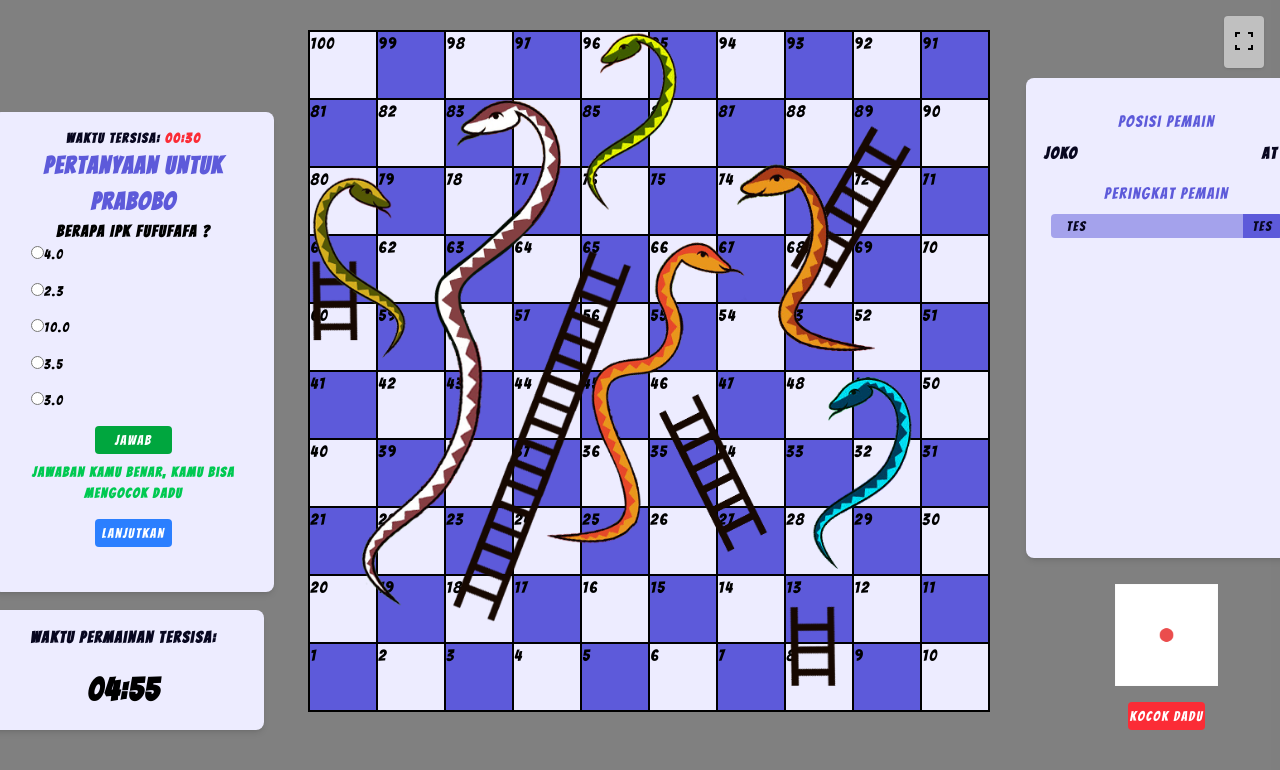
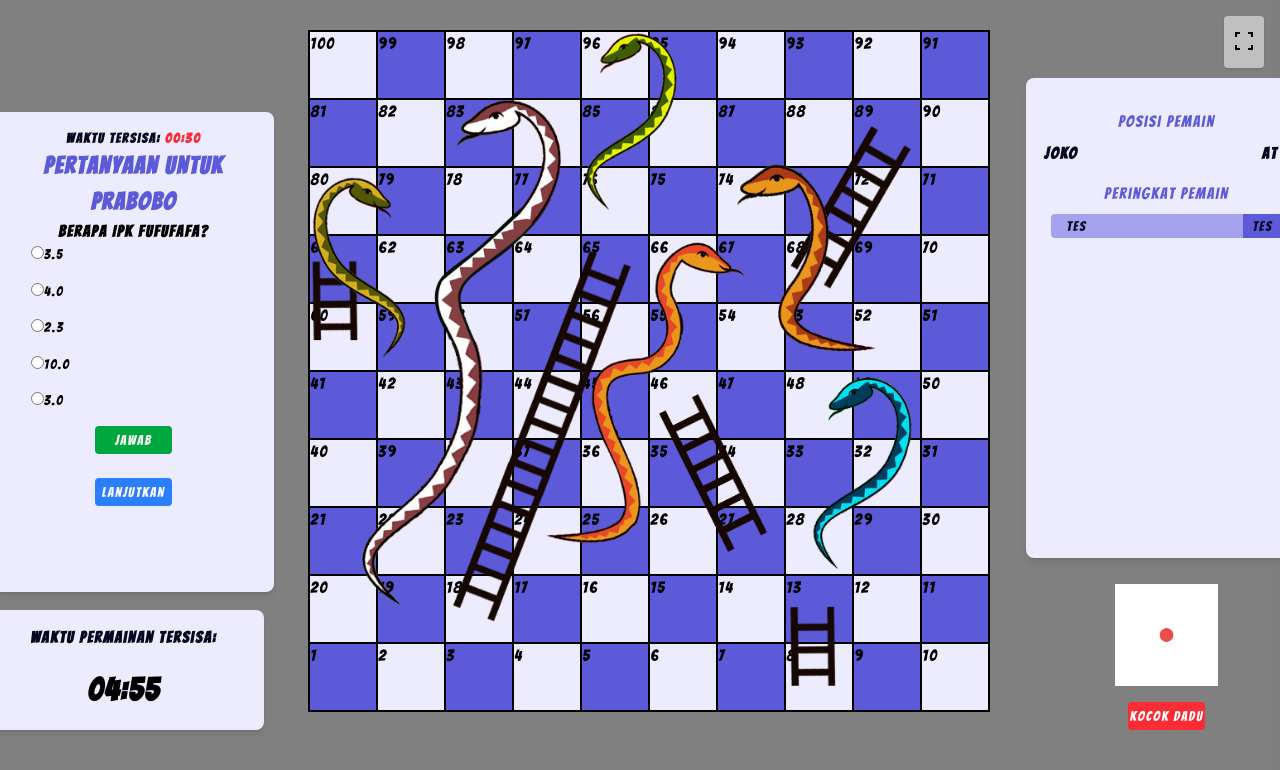
Before and after one commit to hamasfaa/nusajar-snake-ladder, a Vue app: page / in a window 1280 px wide. Shown: the top 770 px of the page. Built offline with nearby package versions, Linux system fonts and the light colour scheme.

Commit message:
Implement question management with QuestionStore; integrate questions into components and update Board and Dice functionality

```diff
--- a/src/App.vue
+++ b/src/App.vue
@@ -1,5 +1,13 @@
 <script setup>
 import { RouterLink, RouterView } from "vue-router";
+import { onMounted } from "vue";
+import { useQuestionStore } from "@/stores/questionStore";
+
+const QUESTION_STORE = useQuestionStore();
+
+onMounted(() => {
+  QUESTION_STORE.loadQuestions();
+});
 </script>
 
 <template>
--- a/src/components/Board.vue
+++ b/src/components/Board.vue
@@ -1,8 +1,8 @@
 <template>
   <div class="block">
     <img :src="SnakeLadder" alt="" class="absolute h-[87vh]" />
-    <table v-if="boardStore.board.length" class="mt-[1vh] ml-[1.5vh]">
-      <tr v-for="(row, rowIndex) in boardStore.board" :key="rowIndex">
+    <table v-if="BOARD_STORE.board.length" class="mt-[1vh] ml-[1.5vh]">
+      <tr v-for="(row, rowIndex) in BOARD_STORE.board" :key="rowIndex">
         <td
           v-for="(cell, cellIndex) in row"
           :key="cellIndex"
@@ -24,14 +24,14 @@ import SnakeLadder from "@/assets/snake-ladder.png";
 
 export default {
   setup() {
-    const boardStore = useBoardStore();
+    const BOARD_STORE = useBoardStore();
 
     onMounted(() => {
-      boardStore.initBoard();
+      BOARD_STORE.initBoard();
     });
 
     return {
-      boardStore,
+      BOARD_STORE,
     };
   },
   data() {
--- a/src/components/Dice.vue
+++ b/src/components/Dice.vue
@@ -3,7 +3,9 @@
     <img :src="diceImage" alt="dice" class="w-[8vw] mb-[1vh]" />
     <button
       class="w-[6vw] h-[3.5vh] text-[1.7vh] text-white bg-red-500 rounded mt-[1vh] hover:bg-red-600 transition-colors duration-200"
-      @click="rollDice"
+      @click="handleRollDice"
+      :disabled="!correctAnswer || diceRolled"
+      :class="{ 'cursor-not-allowed': !correctAnswer || diceRolled }"
     >
       Kocok Dadu
     </button>
@@ -11,6 +13,8 @@
 </template>
 
 <script>
+import { useQuestionStore } from "@/stores/questionStore";
+import { mapState, mapActions } from "pinia";
 import Dice1Image from "@/assets/dice-1.png";
 import Dice2Image from "@/assets/dice-2.png";
 import Dice3Image from "@/assets/dice-3.png";
@@ -32,10 +36,15 @@ export default {
       diceImage: Dice1Image,
     };
   },
+  computed: {
+    ...mapState(useQuestionStore, ["correctAnswer", "diceRolled"]),
+  },
   methods: {
-    rollDice() {
+    ...mapActions(useQuestionStore, ["rollDice"]),
+    handleRollDice() {
       const randomIndex = Math.floor(Math.random() * this.diceImages.length);
       this.diceImage = this.diceImages[randomIndex];
+      this.rollDice();
     },
   },
 };
--- a/src/components/Question.vue
+++ b/src/components/Question.vue
@@ -14,40 +14,45 @@
         </h1>
       </div>
       <div class="w-[16vw] mx-auto">
-        <p class="text-center font-bold text-[2vh]">BERAPA IPK FUFUFAFA ?</p>
+        <p class="text-center font-bold text-[2vh]">
+          {{ currentQuestion.question }}
+        </p>
         <label
+          v-for="(option, index) in currentQuestion.options"
+          :key="index"
           class="block pb-[2vh] text-[1.7vh] hover:text-nusajarPrimaryDark transition-colors duration-200"
-          ><input type="radio" name="mcq" value="a" />4.0</label
         >
-        <label
-          class="block pb-[2vh] text-[1.7vh] hover:text-nusajarPrimaryDark transition-colors duration-200"
-          ><input type="radio" name="mcq" value="b" />2.3</label
-        >
-        <label
-          class="block pb-[2vh] text-[1.7vh] hover:text-nusajarPrimaryDark transition-colors duration-200"
-          ><input type="radio" name="mcq" value="c" />10.0</label
-        >
-        <label
-          class="block pb-[2vh] text-[1.7vh] hover:text-nusajarPrimaryDark transition-colors duration-200"
-          ><input type="radio" name="mcq" value="d" />3.5</label
-        >
-        <label
-          class="block pb-[2vh] text-[1.7vh] hover:text-nusajarPrimaryDark transition-colors duration-200"
-          ><input type="radio" name="mcq" value="e" />3.0</label
-        >
+          <input
+            type="radio"
+            name="mcq"
+            :value="option.key"
+            v-model="selectedAnswer"
+          />{{ option.value }}
+        </label>
         <div class="text-center">
           <button
             class="w-[6vw] h-[3.5vh] text-[1.7vh] text-white bg-green-600 rounded hover:bg-green-700 transition-colors duration-200"
+            @click="handleSubmitAnswer"
+            :disabled="answered"
+            :class="{ 'cursor-not-allowed': answered }"
           >
             JAWAB
           </button>
         </div>
         <div class="block text-center items-center mt-[1vh]">
-          <label class="block font-semibold text-green-500 text-[1.7vh]">
+          <label
+            v-if="correctAnswer"
+            class="block font-semibold text-green-500 text-[1.7vh]"
+          >
             Jawaban kamu benar, kamu bisa mengocok dadu
           </label>
           <button
             class="w-[6vw] h-[3.5vh] text-[1.7vh] text-white bg-blue-500 rounded hover:bg-blue-600 transition-colors duration-200 mt-[2vh]"
+            :disabled="!answered || (correctAnswer && !diceRolled)"
+            :class="{
+              'cursor-not-allowed': !answered || (correctAnswer && !diceRolled),
+            }"
+            @click="nextQuestion"
           >
             Lanjutkan
           </button>
@@ -56,3 +61,40 @@
     </div>
   </div>
 </template>
+
+<script>
+import { useQuestionStore } from "@/stores/questionStore";
+import { mapState, mapActions } from "pinia";
+
+export default {
+  data() {
+    return {
+      selectedAnswer: null,
+    };
+  },
+  computed: {
+    ...mapState(useQuestionStore, [
+      "currentQuestion",
+      "answered",
+      "correctAnswer",
+      "diceRolled",
+    ]),
+  },
+  methods: {
+    ...mapActions(useQuestionStore, ["generateQuestion", "submitAnswer"]),
+    handleSubmitAnswer() {
+      if (this.selectedAnswer) {
+        this.submitAnswer(this.selectedAnswer);
+      }
+    },
+    nextQuestion() {
+      this.generateQuestion();
+      this.selectedAnswer = null;
+    },
+  },
+  mounted() {
+    const QUESTION_STORE = useQuestionStore();
+    QUESTION_STORE.loadQuestions();
+  },
+};
+</script>
--- /dev/null
+++ b/src/config/question.json
@@ -0,0 +1,20 @@
+[
+  {
+    "question": "Berapa IPK fufufafa?",
+    "a": "3.5",
+    "b": "4.0",
+    "c": "2.3",
+    "d": "10.0",
+    "e": "3.0",
+    "answer": "c"
+  },
+  {
+    "question": "Candi manakah di bawah ini yang merupakan candi modern?",
+    "a": "Candi Borobudur",
+    "b": "Candi Prambanan",
+    "c": "Candi Penataran",
+    "d": "Candi Bajang Ratu",
+    "e": "Candi IKN",
+    "answer": "e"
+  }
+]
--- a/src/stores/boardStore.js
+++ b/src/stores/boardStore.js
@@ -3,6 +3,12 @@ import { defineStore } from "pinia";
 export const useBoardStore = defineStore("board", {
     state: () => ({
         board: [],
+        snakeLadder: {
+            snakeBite: [48, 67, 74, 79, 83, 96],
+            snakeLand: [28, 24, 52, 59, 19, 76],
+            ladderClimb: [8, 18, 27, 60, 68],
+            ladderLand: [13, 65, 46, 61, 89]
+        }
     }),
     actions: {
         initBoard() {
--- a/src/stores/counter.js
+++ /dev/null
@@ -1,12 +0,0 @@
-import { ref, computed } from 'vue'
-import { defineStore } from 'pinia'
-
-export const useCounterStore = defineStore('counter', () => {
-  const count = ref(0)
-  const doubleCount = computed(() => count.value * 2)
-  function increment() {
-    count.value++
-  }
-
-  return { count, doubleCount, increment }
-})
--- /dev/null
+++ b/src/stores/questionStore.js
@@ -0,0 +1,49 @@
+import { defineStore } from "pinia";
+import QUESTION from "@/config/question.json";
+
+export const useQuestionStore = defineStore("question", {
+    state: () => ({
+        questions: [],
+        currentQuestionIndex: 0,
+        currentQuestion: null,
+        answered: false,
+        correctAnswer: false,
+        diceRolled: false,
+    }),
+    actions: {
+        loadQuestions() {
+            this.questions = QUESTION.map(q => ({
+                question: q.question,
+                options: [
+                    { key: 'a', value: q.a },
+                    { key: 'b', value: q.b },
+                    { key: 'c', value: q.c },
+                    { key: 'd', value: q.d },
+                    { key: 'e', value: q.e }
+                ],
+                answer: q.answer
+            }));
+            this.currentQuestionIndex = 0;
+            this.currentQuestion = this.questions[this.currentQuestionIndex];
+            console.log(this.questions);
+        },
+        generateQuestion() {
+            if (this.currentQuestionIndex < this.questions.length - 1) {
+                this.currentQuestionIndex++;
+                this.currentQuestion = this.questions[this.currentQuestionIndex];
+                this.answered = false;
+                this.correctAnswer = false;
+                this.diceRolled = false;
+            }
+        },
+        submitAnswer(selectedAnswer) {
+            this.answered = true;
+            if (selectedAnswer === this.currentQuestion.answer) {
+                this.correctAnswer = true;
+            }
+        },
+        rollDice() {
+            this.diceRolled = true;
+        }
+    },
+});
```
